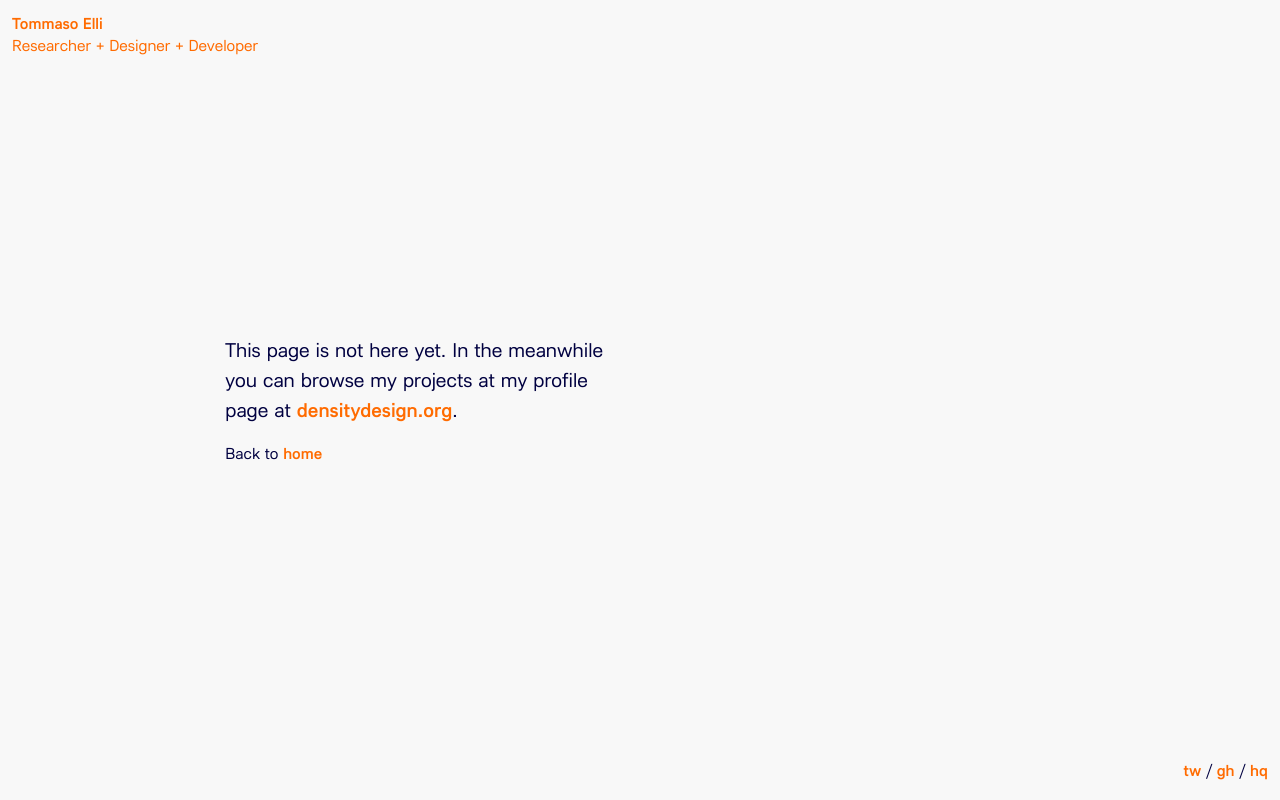
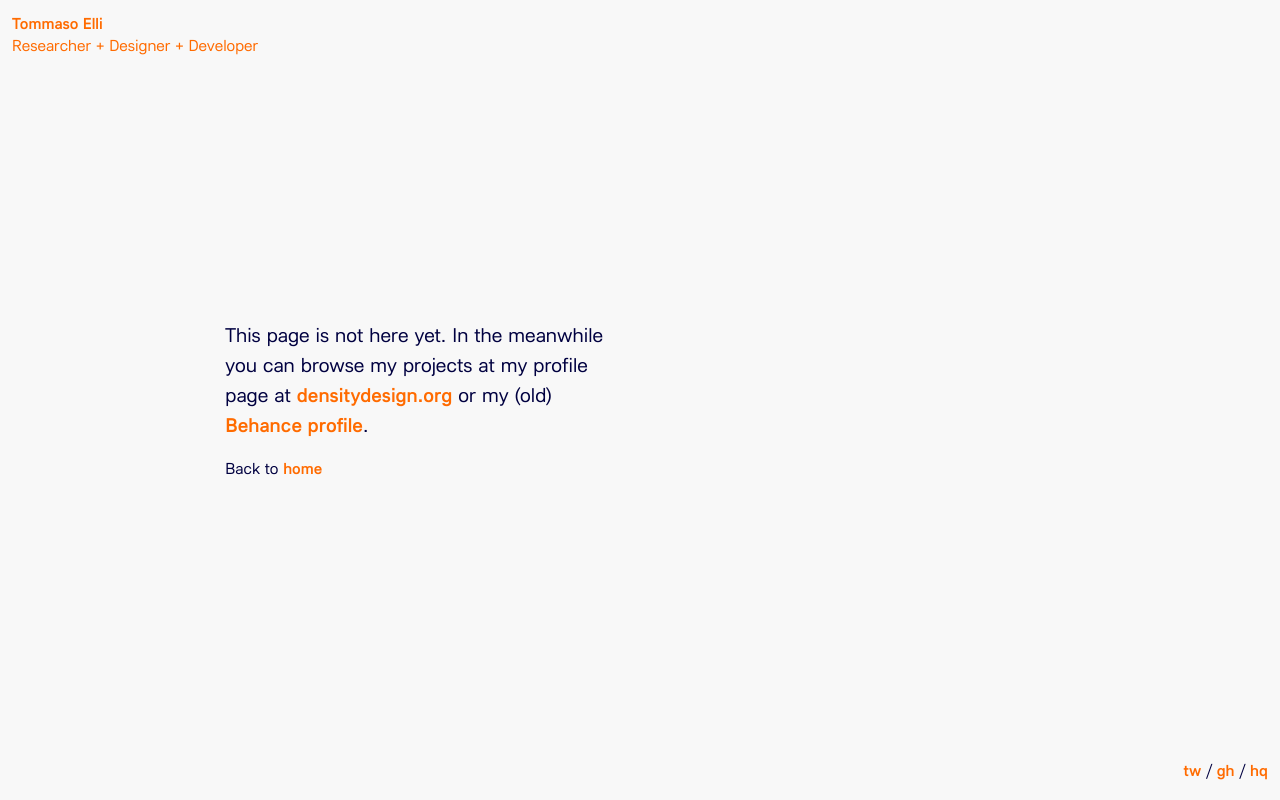
Before and after one commit to iosonosempreio/iosonosempreio.github.io, a Next.js app: page /projects in a window 1280 px wide. Built offline with nearby package versions, Linux system fonts and the light colour scheme.

Commit message:
Update projects.js

```diff
--- a/pages/projects.js
+++ b/pages/projects.js
@@ -32,10 +32,13 @@ export default function Projects() {
 								This page is not here yet. In the meanwhile you can browse my projects at my profile page at{" "}
 								<a href="https://densitydesign.org/person/tommaso-elli/" target="_blank" rel="noreferrer">
 									densitydesign.org
-								</a>
-								.
+								</a>{" "}
+								or my (old) <a href="https://www.behance.net/tommasoelli">Behance profile</a>.
 							</p>
-							<p> Back to <Link href="/">home</Link></p>
+							<p>
+								{" "}
+								Back to <Link href="/">home</Link>
+							</p>
 						</span>
 					</Col>
 				</Row>
```
